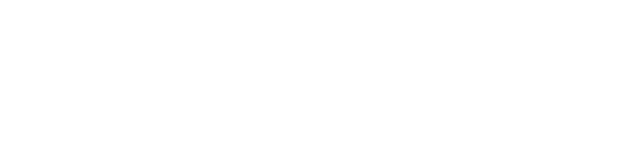
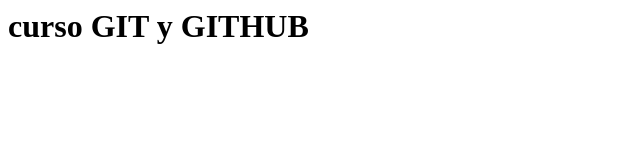
Before and after one commit to Darmask/practica-Git, a plain HTML site: page index.html in a window 1280 px wide. Shown: the whole page, without its empty margins (0-640 px from the left). Drawn offline with Linux system fonts and the light colour scheme.

Commit message:
se agrego un nueva etiqueta h 1

```diff
--- a/index.html
+++ b/index.html
@@ -4,7 +4,9 @@
 
 
     </head>
-
+    <body>
+    <h1> curso GIT y  GITHUB</h1>
+    </body>
     </html>
 
 
```
